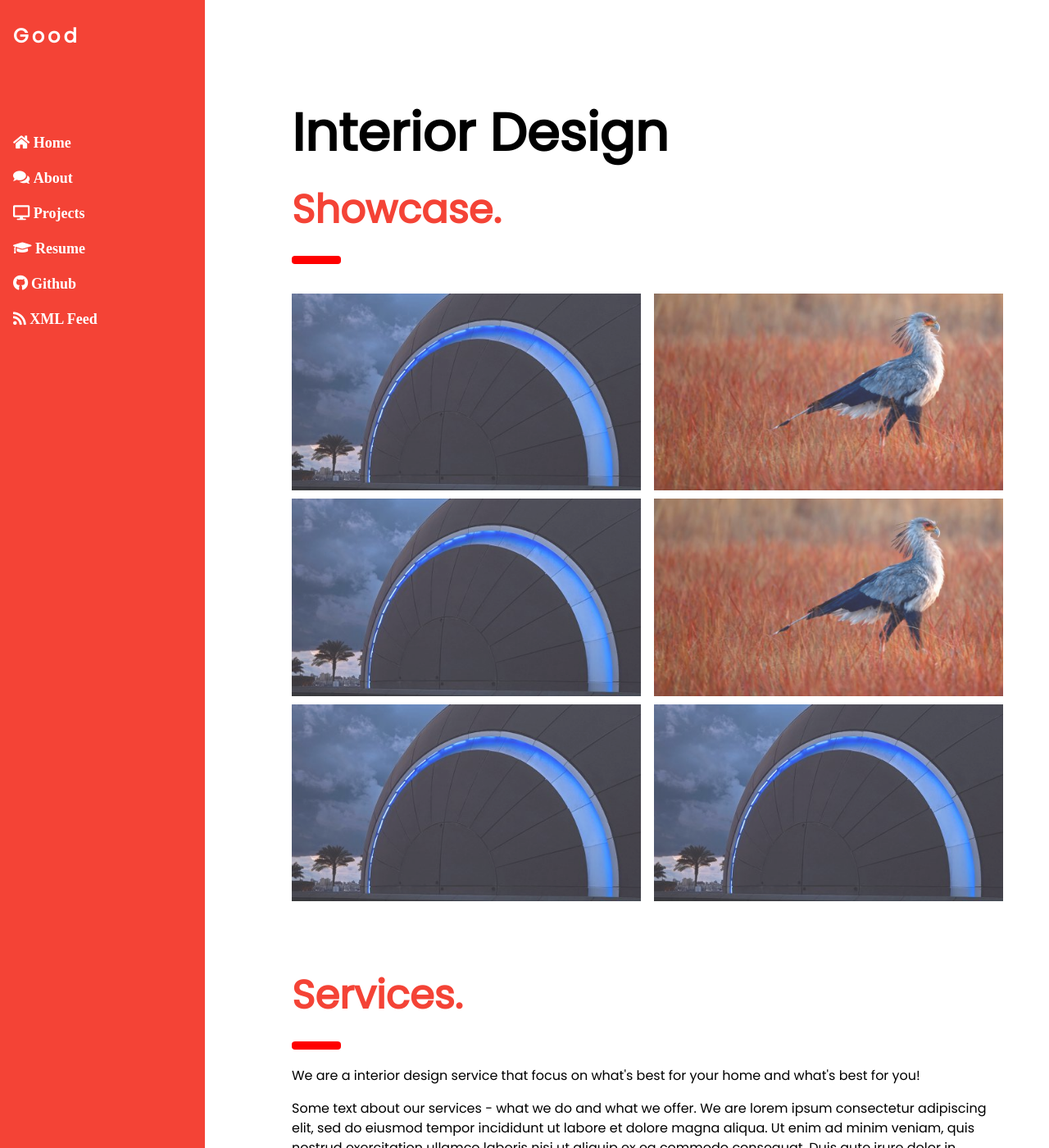
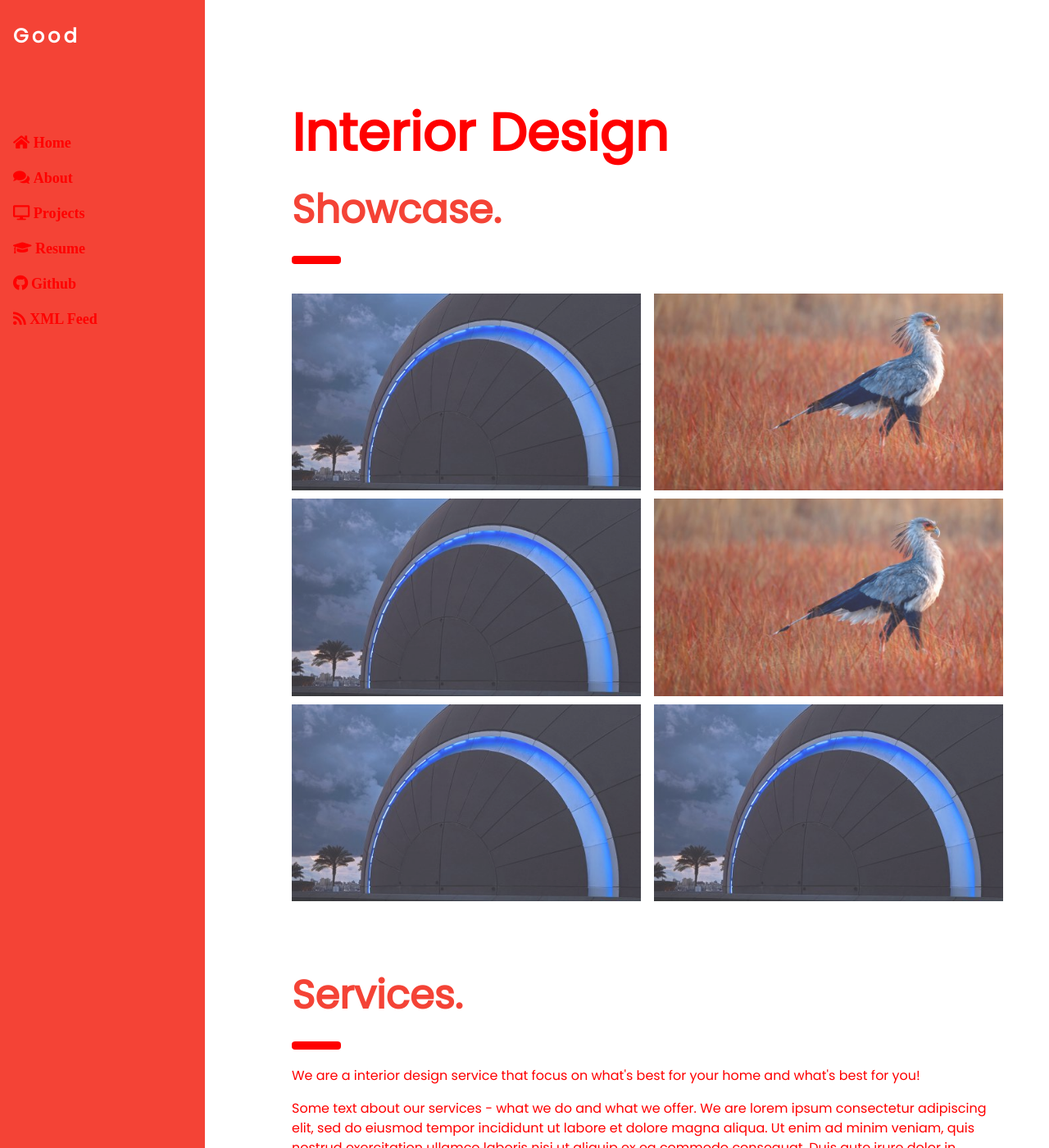
Before and after one commit to chipprogrammers/Good, a Jekyll site: the page built from index.html, in a window 1280 px wide and 1400 px high. Shown: the whole window at 82% size. Built offline with Jekyll 4.4.1, drawn with Linux system fonts in a browser that asks for light colours; comment, search, counter and statistics services are not loaded.

Commit message:
Update main.css

```diff
--- a/assets/css/main.css
+++ b/assets/css/main.css
@@ -144,7 +144,7 @@ pre code{padding:0;font-size:inherit;color:inherit;white-space:pre-wrap;backgrou
 .highlight .il{color:#ae81ff}
 
 /* HyperLinks */
-.w3-container a:link {
+.w3-container, a:link {
     color: red;
     background-color: transparent;
     text-decoration: none;
```
